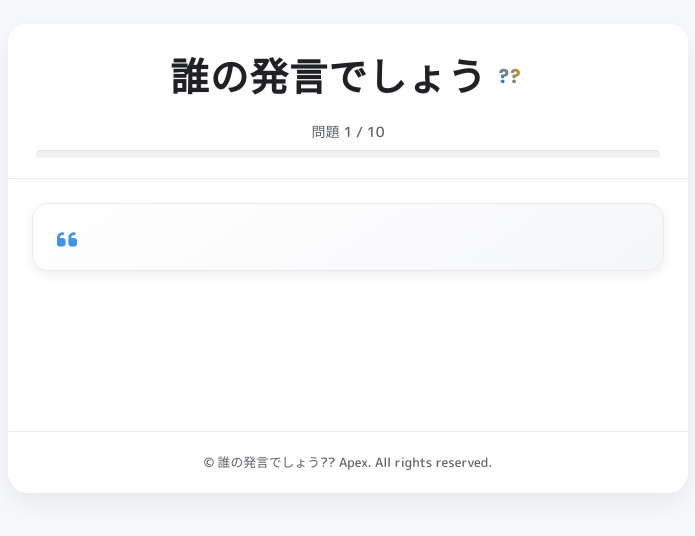
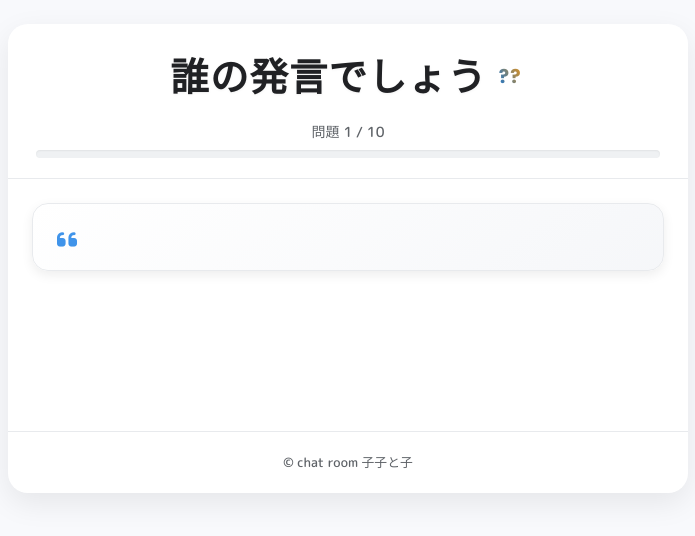
Before and after one commit to totototosssss/talk, a plain HTML site: page index.html in a window 1280 px wide. Shown: the whole page, without its empty margins (292-987 px from the left). Drawn offline with nearby package versions, Linux system fonts and the light colour scheme.

Commit message:
Update index.html

```diff
--- a/index.html
+++ b/index.html
@@ -61,7 +61,7 @@
             </section>
 
             <footer class="app-footer">
-                <p>&copy; <span id="current-year"></span> 誰の発言でしょう?? Apex. All rights reserved.</p> </footer>
+                <p>&copy; <span id="current-year"></span> chat room 子子と子</p> </footer>
         </div>
     </div>
     <canvas id="confetti-canvas"></canvas>
```
